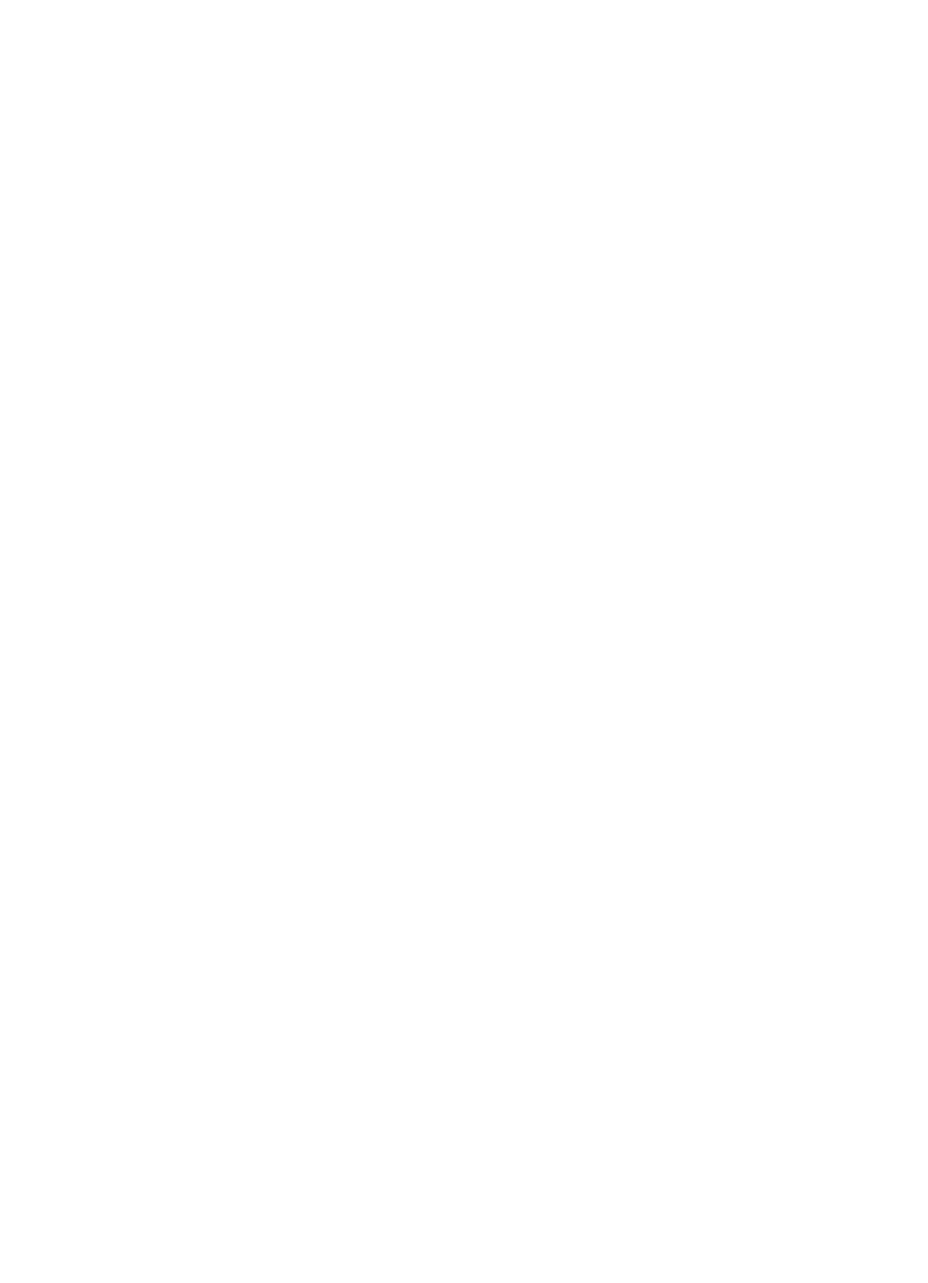
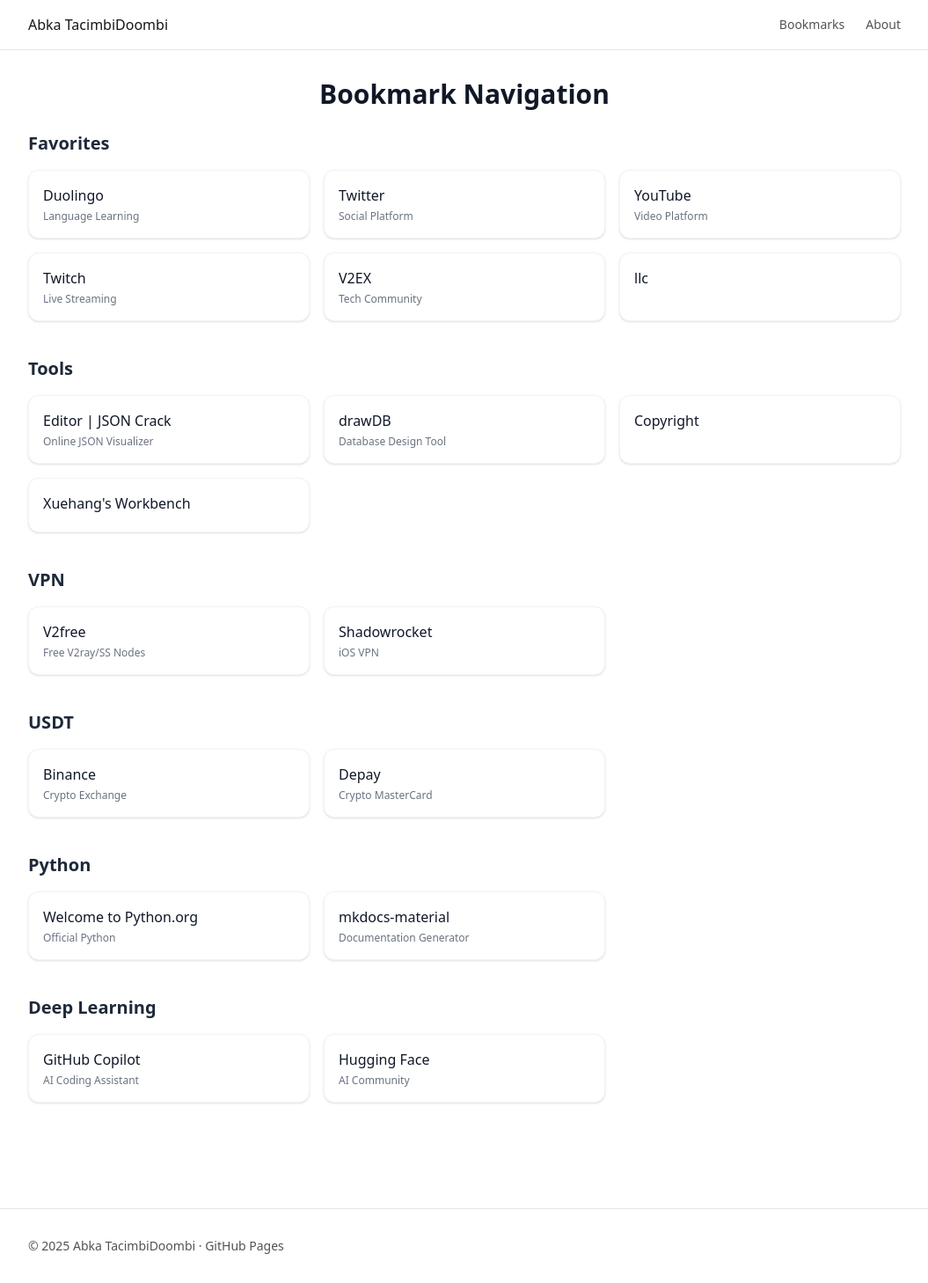
Before and after one commit to TacimbiDoombi/TacimbiDoombi.github.io, a Vue app: page /bookmarks in a window 1280 px wide. Before the commit this address had no page. Shown: the whole page at 88% size, without its empty margins (112-1167 px from the left). Before the commit the page ends 800 px from the top, so only its background shows below. Built offline with nearby package versions, Linux system fonts and the light colour scheme.

Commit message:
feat: 添加导航栏和页脚组件，更新主页布局，新增书签视图

```diff
--- a/src/App.vue
+++ b/src/App.vue
@@ -1,14 +1,23 @@
 <script setup lang="ts">
 import { RouterLink, RouterView } from 'vue-router'
 
+import Navbar from './components/Navbar.vue';
+import Footer from './components/Footer.vue';
 </script>
 
 <template>
-
-
-  <!-- <RouterLink to="/">Home</RouterLink>
-  <RouterLink to="/about">About</RouterLink> -->
-  <RouterView />
+  <div class="min-h-screen bg-white text-neutral-900 font-sans antialiased">
+    <header class="sticky top-0 bg-white/80 backdrop-blur border-b border-neutral-200">
+      <div class="mx-auto max-w-5xl px-4 py-4 flex items-center justify-between">
+        <RouterLink to="/" class="font-medium inline-flex items-center gap-2">
+          <span>Abka TacimbiDoombi</span>
+        </RouterLink>
+        <Navbar />
+      </div>
+    </header>
+    <RouterView />
+    <Footer />
+  </div>
 </template>
 
 <style scoped></style>
--- /dev/null
+++ b/src/components/Footer.vue
@@ -0,0 +1,11 @@
+<template>
+  <footer class="mt-12 border-t border-neutral-200">
+    <div class="mx-auto max-w-5xl px-4 py-8 text-sm text-neutral-600">
+      <p>© 2025 Abka TacimbiDoombi · GitHub Pages</p>
+    </div>
+  </footer>
+</template>
+
+<script setup lang="ts">
+// 页脚无需逻辑
+</script>
--- a/src/components/Navbar.vue
+++ b/src/components/Navbar.vue
@@ -4,9 +4,7 @@
 
 <template>
   <nav class="hidden sm:flex gap-6 text-sm text-neutral-600">
-    <a href="#bookmarks" class="hover:text-neutral-900">Bookmarks</a>
-    <a href="#about" class="hover:text-neutral-900">About</a>
-    <a href="#skills" class="hover:text-neutral-900">Skills</a>
-    <a href="#contact" class="hover:text-neutral-900">Contact</a>
+    <router-link to="/bookmarks" class="hover:text-neutral-900">Bookmarks</router-link>
+    <router-link to="/about" class="hover:text-neutral-900">About</router-link>
   </nav>
 </template>
--- a/src/router/index.ts
+++ b/src/router/index.ts
@@ -14,6 +14,11 @@
       name: 'about',
       component: () => import('../views/AboutView.vue'),
     },
+    {
+      path: '/bookmarks',
+      name: 'bookmarks',
+      component: () => import('../views/BookmarksView.vue'),
+    },
   ],
 })
 
--- /dev/null
+++ b/src/views/BookmarksView.vue
@@ -0,0 +1,75 @@
+<template>
+    <div class="min-h-screen text-gray-900 font-sans">
+        <div class="mx-auto max-w-5xl px-4 py-8">
+            <h1 class="text-3xl font-bold mb-6 text-center">Bookmark Navigation</h1>
+            <div v-for="group in bookmarkGroups" :key="group.title" class="mb-10">
+                <h2 class="text-xl font-semibold mb-4 text-gray-800">{{ group.title }}</h2>
+                <div class="grid grid-cols-1 sm:grid-cols-2 md:grid-cols-3 gap-4">
+                    <a v-for="item in group.items" :key="item.name" :href="item.url" target="_blank" rel="noopener"
+                        class="block bg-white rounded-xl shadow hover:shadow-lg transition p-4 border border-gray-100 hover:border-blue-400">
+                        <div class="font-medium text-base mb-1">{{ item.name }}</div>
+                        <div class="text-xs text-gray-500">{{ item.desc }}</div>
+                    </a>
+                </div>
+            </div>
+        </div>
+    </div>
+</template>
+
+<script setup lang="ts">
+const bookmarkGroups = [
+    {
+        title: "Favorites",
+        items: [
+            { name: "Duolingo", url: "https://www.duolingo.com/", desc: "Language Learning" },
+            { name: "Twitter", url: "https://twitter.com/", desc: "Social Platform" },
+            { name: "YouTube", url: "https://youtube.com/", desc: "Video Platform" },
+            { name: "Twitch", url: "https://twitch.tv/", desc: "Live Streaming" },
+            { name: "V2EX", url: "https://www.v2ex.com/", desc: "Tech Community" },
+            { name: "llc", url: "#", desc: "" },
+        ],
+    },
+    {
+        title: "Tools",
+        items: [
+            { name: "Editor | JSON Crack", url: "https://jsoncrack.com/", desc: "Online JSON Visualizer" },
+            { name: "drawDB", url: "https://drawdb.com/", desc: "Database Design Tool" },
+            { name: "Copyright", url: "#", desc: "" },
+            { name: "Xuehang's Workbench", url: "#", desc: "" },
+        ],
+    },
+    {
+        title: "VPN",
+        items: [
+            { name: "V2free", url: "https://www.v2free.net/", desc: "Free V2ray/SS Nodes" },
+            { name: "Shadowrocket", url: "https://shadowrocket.com/", desc: "iOS VPN" },
+        ],
+    },
+    {
+        title: "USDT",
+        items: [
+            { name: "Binance", url: "https://www.binance.com/", desc: "Crypto Exchange" },
+            { name: "Depay", url: "https://depay.com/", desc: "Crypto MasterCard" },
+        ],
+    },
+    {
+        title: "Python",
+        items: [
+            { name: "Welcome to Python.org", url: "https://www.python.org/", desc: "Official Python" },
+            { name: "mkdocs-material", url: "https://squidfunk.github.io/mkdocs-material/", desc: "Documentation Generator" },
+        ],
+    },
+    {
+        title: "Deep Learning",
+        items: [
+            { name: "GitHub Copilot", url: "https://github.com/features/copilot", desc: "AI Coding Assistant" },
+            { name: "Hugging Face", url: "https://huggingface.co/", desc: "AI Community" },
+        ],
+    },
+    // ...add more groups as needed
+];
+</script>
+
+<style scoped>
+/* 可根据需要补充自定义样式 */
+</style>
--- a/src/views/HomeView.vue
+++ b/src/views/HomeView.vue
@@ -1,20 +1,8 @@
 <script setup lang="ts">
-
-import Navbar from '../components/Navbar.vue';
 </script>
 
 <template>
-  <div class="min-h-screen bg-white text-neutral-900 font-sans antialiased">
-    <header class="sticky top-0 bg-white/80 backdrop-blur border-b border-neutral-200">
-      <div class="mx-auto max-w-5xl px-4 py-4 flex items-center justify-between">
-        <a href="#home" class="font-medium inline-flex items-center gap-2">
-          <span>Abka TacimbiDoombi</span>
-        </a>
-        <Navbar />
-      </div>
-    </header>
-
-    <main id="home" class="mx-auto max-w-5xl px-4">
+    <main class="mx-auto max-w-5xl px-4">
       <!-- Hero -->
       <section class="py-16 sm:py-24">
         <div class="space-y-4">
@@ -74,11 +62,5 @@
       </section>
     </main>
 
-    <footer class="mt-12 border-t border-neutral-200">
-      <div class="mx-auto max-w-5xl px-4 py-8 text-sm text-neutral-600">
-        <p>© 2025 Abka TacimbiDoombi · GitHub Pages</p>
-      </div>
-    </footer>
-  </div>
 
 </template>
```
